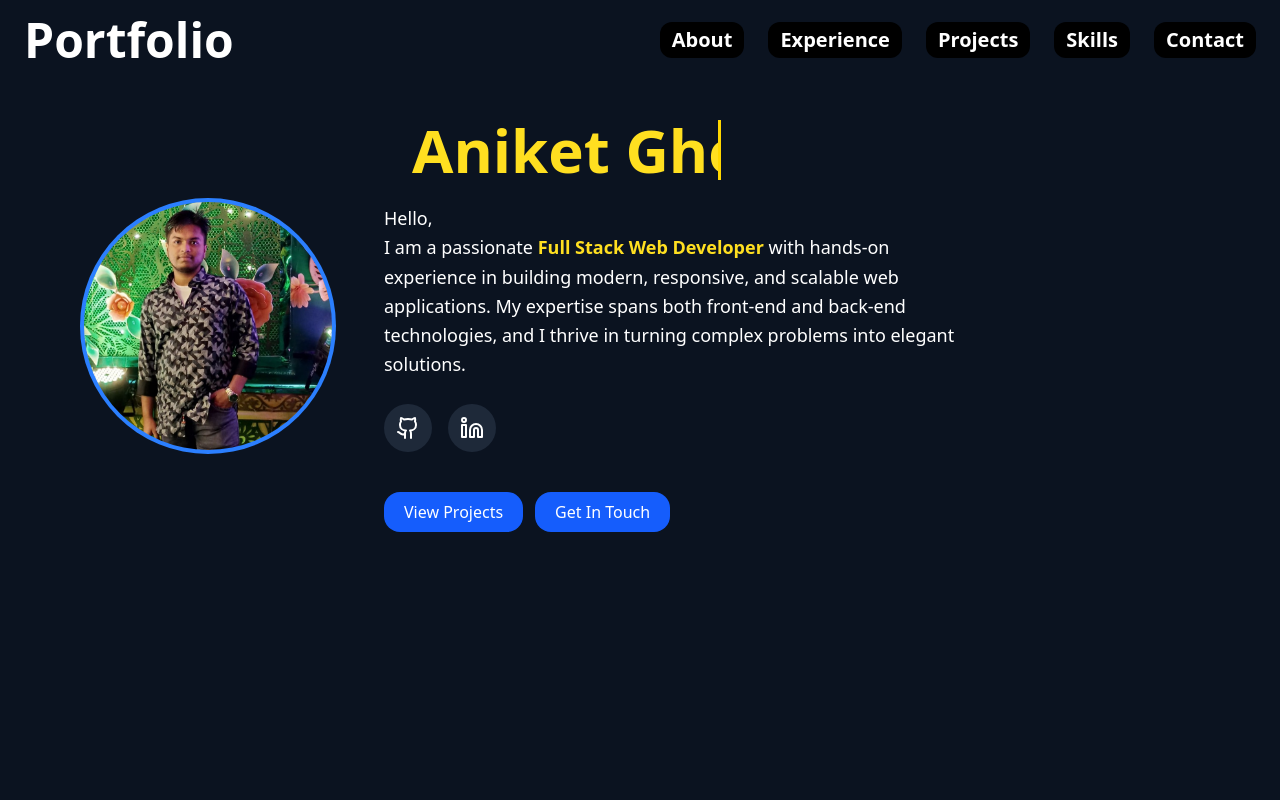
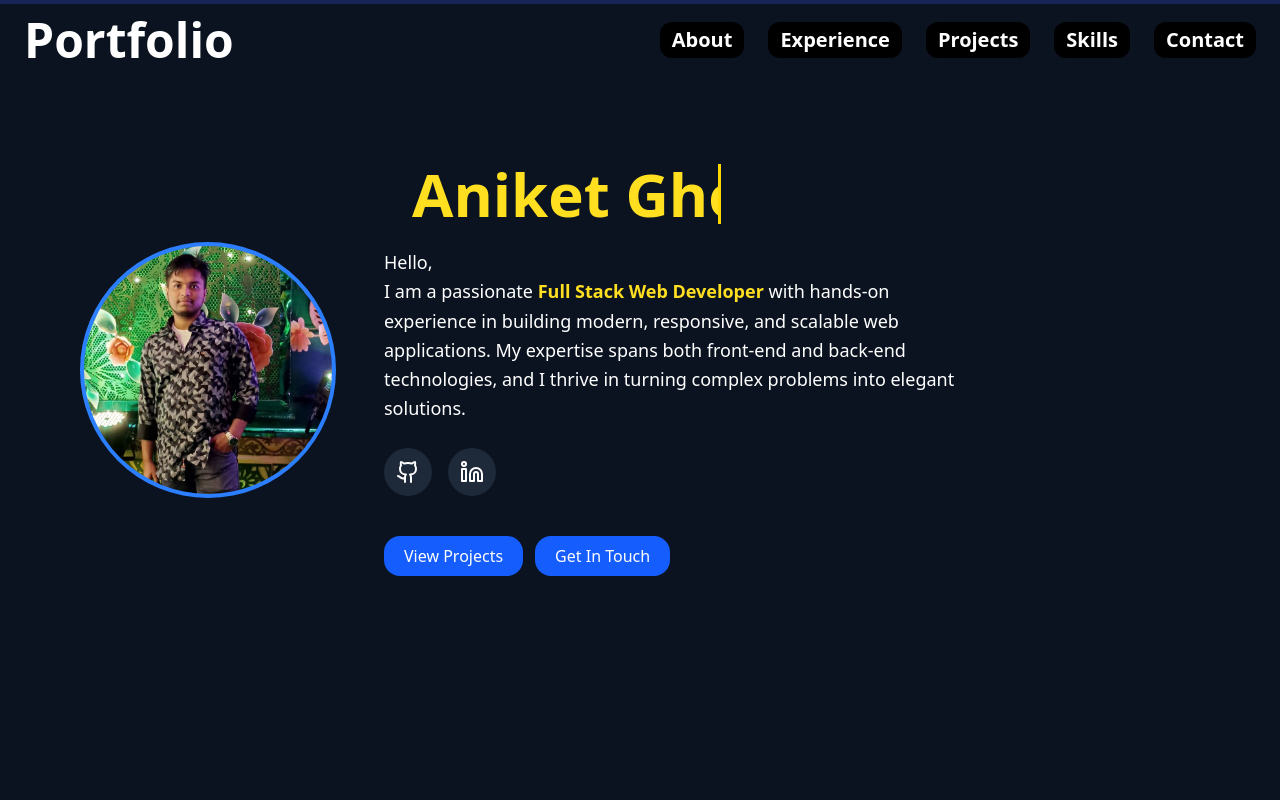
Before and after one commit to Aniket28176/portfolio, a React (Vite) app: page / in a window 1280 px wide. Shown: the top 800 px of the page. Built offline with nearby package versions, Linux system fonts and the light colour scheme.

Commit message:
updated navbar

```diff
--- a/src/compoonents/Navbar.jsx
+++ b/src/compoonents/Navbar.jsx
@@ -5,7 +5,7 @@ const Navbar = () => {
   return (
     <div id="Home" className="bg-[#0b1320] text-white w-full min-h-screen">
       {/* Top Navigation */}
-      <nav className="flex flex-wrap justify-between items-center px-6 py-4">
+      <nav className="flex flex-wrap justify-between items-center px-6 py-4 fixed top-0 right-0 left-0">
         <span className="font-bold text-3xl md:text-5xl">Portfolio</span>
 
         <ul className="flex flex-wrap justify-center md:justify-end gap-3 md:gap-6 mt-4 md:mt-0 font-semibold">
@@ -38,16 +38,16 @@ const Navbar = () => {
       </nav>
 
       {/* Hero Section */}
-      <div className="flex flex-col md:flex-row items-center justify-center md:justify-start gap-8 md:gap-12 px-6 md:px-20 py-10">
+      <div className="flex flex-col md:flex-row items-center justify-center md:justify-start gap-8 md:gap-12 px-6 md:px-20 py-10 mt-1">
         {/* Profile Image */}
         <img
-          className="w-40 h-40 sm:w-56 sm:h-56 md:w-64 md:h-64 rounded-full object-cover transform transition-transform duration-500 hover:scale-110 bg-blue-500 p-1"
+          className="w-40 h-40 sm:w-56 sm:h-56 md:w-64 md:h-64 rounded-full object-cover transform transition-transform duration-500 hover:scale-110 bg-blue-500 p-1 mt-30"
           src="aniket5.jpg"
           alt="Aniket Ghosh"
         />
 
         {/* Text Content */}
-        <div className="flex flex-col gap-4 md:gap-6 text-center md:text-left max-w-xl">
+        <div className="flex flex-col gap-4 md:gap-6 text-center md:text-left max-w-xl mt-30">
           <h1 className="text-4xl sm:text-5xl md:text-6xl text-yellow-300 font-bold typewriter mx-7">
             Aniket Ghosh
           </h1>
```
